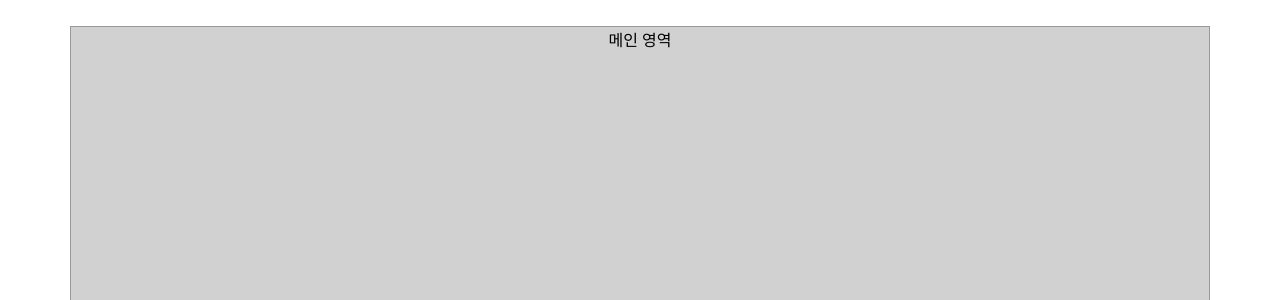
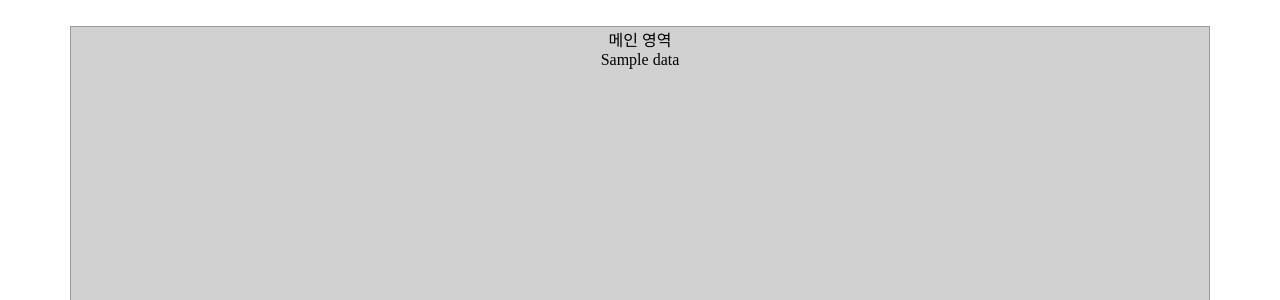
Before and after one commit to WHORIEND/backend, a Django app: template templates/mainApp/MainPage.html in a window 1280 px wide. Shown: the part 219-519 px from the top of the page. Run offline with Django 3.2, Linux system fonts and the light colour scheme; the template is opened without the code that fills it: most values are stand-ins (such as "Sample title", 1, 10 or a date in 2020).

Commit message:
send data to mainpage

```diff
--- a/mainApp/urls.py
+++ b/mainApp/urls.py
@@ -4,8 +4,7 @@ from .import views
 app_name = "mainApp"
 
 urlpatterns = [
-    #path("", views.mainView.as_view()),
-    path("", views.test),
+    path("", views.mainView.as_view()),
     path("login/",views.login),
     path("logout/",views.logout),
     path("lan/", views.TeachableUserView.as_view()),
--- a/mainApp/views.py
+++ b/mainApp/views.py
@@ -13,14 +13,11 @@ from django.contrib.auth import authenticate
 from .models import *
 # Create your views here.
 
-def test(request):
-    return render(request, 'mainApp/LoginPage.html')
-
 class mainView(APIView):
     def get(self, request):
         queryset = Detail_Category.objects.all()
         serializers = DetailCategorySerializer(queryset, many=True)
-        return Response(serializers.data)
+        return render(request, 'mainApp/MainPage.html', {'data' : serializers.data})
 
 
 class TeachableUserView(APIView):
--- a/templates/mainApp/MainPage.html
+++ b/templates/mainApp/MainPage.html
@@ -139,6 +139,9 @@
         </nav>
         <main style="background-color:rgb(209, 209, 209); text-align: center;">
             메인 영역
+            {%for d in data%}
+            <p>{{d}}</p>
+            {% endfor %}
         </main>
         <footer>
             <span>하단 영역</span>
```
Also changed, not shown: 3 other files.
